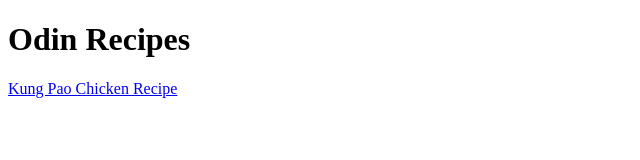
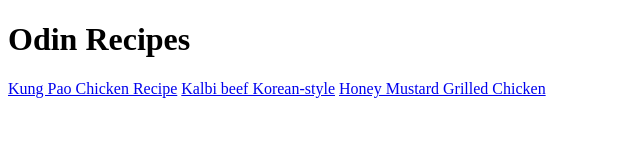
Before and after one commit to ReadySetEigo/odin-recipes, a plain HTML site: page index.html in a window 1280 px wide. Shown: the whole page, without its empty margins (0-640 px from the left). Drawn offline with Linux system fonts and the light colour scheme.

Commit message:
Add links to new recipes

```diff
--- a/index.html
+++ b/index.html
@@ -8,5 +8,7 @@
     <body>
         <h1>Odin Recipes</h1>
         <a target="_blank" href="recipes/kung_pao_chicken.html">Kung Pao Chicken Recipe</a>
+        <a target="_blank" href="recipes/kalbi.html">Kalbi beef Korean-style</a>
+        <a target="_blank" href="recipes/honey_mustard_grilled_chicken.html">Honey Mustard Grilled Chicken</a>
     </body>
 </html>
```
